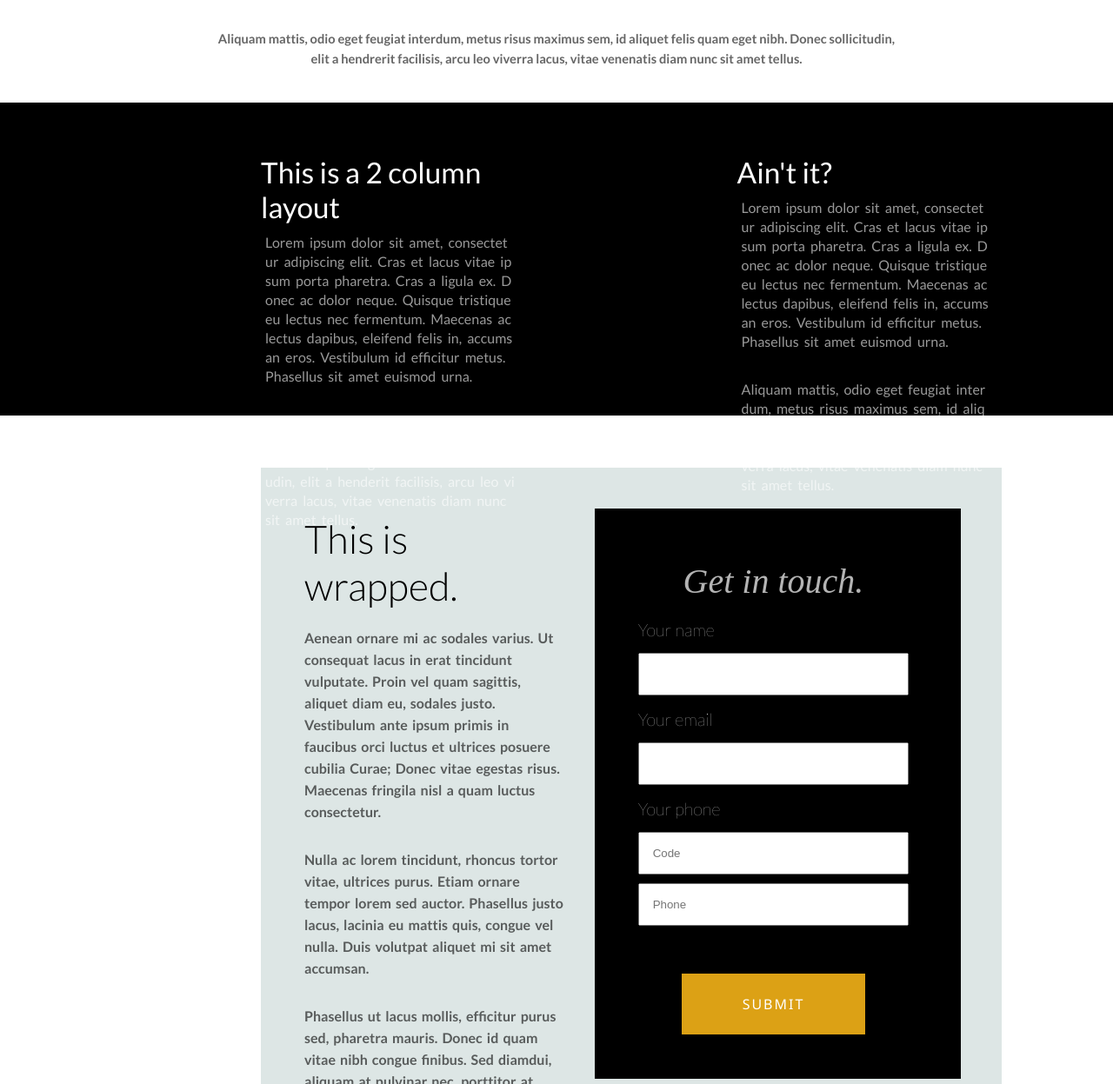
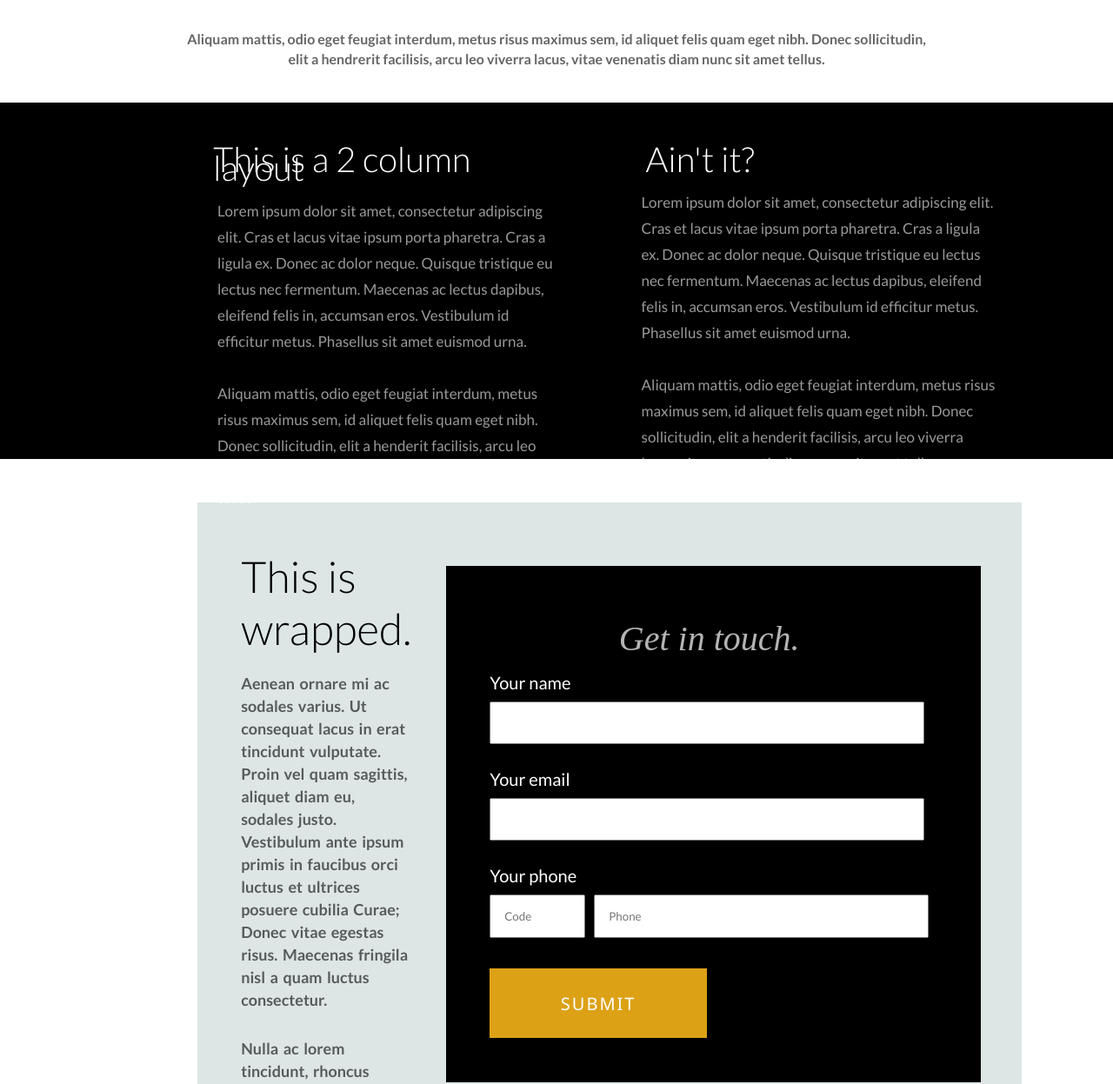
Before and after one commit to jrhfrncsk/jirahbearsite, a plain HTML site: page index.html in a window 1280 px wide. Shown: the part 913-2160 px from the top of the page at 87% size. Drawn offline with Linux system fonts and the light colour scheme.

Commit message:
updated html/css

```diff
--- a/index.html
+++ b/index.html
@@ -52,26 +52,16 @@
 
            <!--2 Column Layout-->
             <div class="row">
-                <div class="column">
-                    <!-- <div class="bigtxt"> -->
+                <div class="column-left">
                         <h2>This is a 2 column layout</h2>
-                    <!-- </div> -->
-                        <!-- <div class="smalltxt"> -->
                             <p>Lorem ipsum dolor sit amet, consectetur adipiscing elit. Cras et lacus vitae ipsum porta pharetra. Cras a ligula ex. Donec ac dolor neque. Quisque tristique eu lectus nec fermentum. Maecenas ac lectus dapibus, eleifend felis in, accumsan eros. Vestibulum id efficitur metus. Phasellus sit amet euismod urna.</p>
-                            <br>
                             <p>Aliquam mattis, odio eget feugiat interdum, metus risus maximus sem, id aliquet felis quam eget nibh. Donec sollicitudin, elit a henderit facilisis, arcu leo viverra lacus, vitae venenatis diam nunc sit amet tellus.</p>
-                        <!-- </div> -->
                 </div>
 
-                <div class="column">
-                    <!-- <div class="bigtxt"> -->
+                <div class="column-right">
                         <h2>Ain't it?</h2>
-                    <!-- </div> -->
-                        <!-- <div class="smalltxt"> -->
                             <p>Lorem ipsum dolor sit amet, consectetur adipiscing elit. Cras et lacus vitae ipsum porta pharetra. Cras a ligula ex. Donec ac dolor neque. Quisque tristique eu lectus nec fermentum. Maecenas ac lectus dapibus, eleifend felis in, accumsan eros. Vestibulum id efficitur metus. Phasellus sit amet euismod urna.</p>
-                            <br>
                             <p>Aliquam mattis, odio eget feugiat interdum, metus risus maximus sem, id aliquet felis quam eget nibh. Donec sollicitudin, elit a henderit facilisis, arcu leo viverra lacus, vitae venenatis diam nunc sit amet tellus.</p>
-                        <!-- </div> -->
                 </div>
               </div>
 
@@ -92,15 +82,24 @@
                                 <h3>Your name</h3>
                                 <input type="text" class="input-field" placeholder="">
                                 <br>
+                                <br>
                                 <h3>Your email</h3>
                                 <input type="text" class="input-field" placeholder="">
+                                <br>
+                                <br>
+                                <h3>Your phone</h3>
+                            <div class="form-group">
+                                <div class="code">
+                                    <input type="text" class="input-field" placeholder="Code">
+                                </div>
+                                <div class="phone">
+                                    <input type="text" class="input-field" placeholder="Phone">
+                                </div>
+                            </div>
 
-                            <div class="form-group">
-                                <h3>Your phone</h3>
-                                    <input type="text" class="input-field" placeholder="Code">
-                                    <input type="text" class="input-field" placeholder="Phone">
+                            <div class="button">
+                                <button type="button" style="background-color: #dca115;">SUBMIT</button>
                             </div>
-                            <button type="button" style="background-color: #dca115;">SUBMIT</button>
                         </form>
                     </div>
               </div>
--- a/styles.css
+++ b/styles.css
@@ -166,7 +166,7 @@ button {
 
 .container p {
     font-family: 'Lato', sans-serif;
-    font-size: 11pt;
+    font-size: 12pt;
     font-weight: bold;
     text-align: center;
     line-height: 10pt;
@@ -182,38 +182,77 @@ button {
     padding-left: 100px;
     padding-right: 100px;
     margin-right: -15px;
-    padding-bottom: 50px;
+    padding-bottom: 100px;
     background-color: black;
 }
 
-.row .column {
+.row .column-left {
     float: left;
     width: 100%;
-    padding-right: 50px;
+    padding-right: 10px;
     padding-left: 200px;
     height: 300px;
     background-color: black;
     color: white;
-
 }
 
-/* .bigtxt {
+.row .column-left h2 {
+    color: white;
+    text-align: left;
+    font-size: 40px;
+    font-weight: 300;
+    line-height: 10px;
     padding-top: 50px;
-    text-align: left;
-    font-size: 20pt;
+    padding-left: 5px;
+    margin-left: -60px;
     font-family: Lato, Helvetica, sans-serif;
-    font-weight: 200;
 }
 
-.smalltxt {
+.row .column-left p {
     color: white;
+    padding-top: 30px;
+    margin-left: -50px;
+    text-align: left;
+    font-family: Lato, Arial, Helvetica, sans-serif;
+    font-weight: normal;
+    font-size: 17px;
+    line-height: 30px;
+}
+
+.row .column-right {
+    float: left;
+    width: 100%;
+    padding-right: 10px;
+    padding-left: 200px;
+    height: 300px;
+    background-color: black;
+    color: white;
+}
+
+.row .column-right h2 {
+    color: white;
+    text-align: left;
+    font-size: 40px;
+    font-weight: 300;
+    line-height: 10px;
+    padding-top: 50px;
+    padding-left: 5px;
+    margin-left: -110px;
     font-family: Lato, Helvetica, sans-serif;
+}
+
+.row .column-right p {
+    color: white;
+    padding-top: 30px;
+    margin-left: -110px;
+    margin-right: 40px;
+    text-align: left;
+    font-family: Lato, Arial, Helvetica, sans-serif;
     font-weight: normal;
-    text-align: left;
-    font-size: 11pt;
-    margin: 5px;
-    line-height: 200px;
-} */
+    font-size: 17px;
+    line-height: 30px;
+}
+
 
 .row .column h2 {
     padding-top: 50px;
@@ -250,8 +289,10 @@ button {
     display: flex;
     justify-content: center;
     background: #ffffff;
-    margin: 60px 0;
-    padding-left: 300px;
+    margin: 50px 0;
+    margin-right: 80px;
+    padding-right: -10px;
+    padding-left: 250px;
 }
 
 .contacts > * {
@@ -271,9 +312,9 @@ button {
     padding-top: 35px;
     padding-bottom: 5px;
     text-align: left;
-    font-size: 45px;
+    font-size: 50px;
     font-weight: 300;
-    font-family: Lato, Helvetica, sans-serif;
+    font-family: Lato, Arial, Helvetica, sans-serif;
 }
 
 .contacts .first-container p {
@@ -281,8 +322,8 @@ button {
     padding-bottom: 15px;
     text-align: left;
     white-space: inherit;
-    line-height: 25px;
-    font-size: 16px;
+    line-height: 26px;
+    font-size: 18px;
     font-weight: 600;
     word-spacing: 2px;
     font-family: Lato, Arial, Helvetica, sans-serif;
@@ -293,11 +334,11 @@ button {
     justify-content: center;
     align-items: center;
     padding: 20px;
-    padding-left: 15px;
+    padding-bottom: 10px;
 }
 
 .contacts .second-container input {
-   width: 100%;
+   width: 500px;
    height: max-content;
    padding: 15px 30px;
    padding-left: 15px;
@@ -305,7 +346,7 @@ button {
    align-items: center;
 }
 
-.contacts .second-container form{
+.contacts .second-container form {
     background-color: black;
     padding: 60px;
     padding-left: 50px;
@@ -313,7 +354,7 @@ button {
     padding-bottom: 1px;
     margin-bottom: 90px;
     margin-right: 20pt;
-    margin-top: 20pt;
+    margin-top: 40pt;
 }
 
 .contacts .second-container h2 {
@@ -325,22 +366,61 @@ button {
     padding-bottom: 10px;
 }
 
-.contacts .second-container button {
-    height: 70px;
-    align-items: inherit;
-}
-
 .contacts .second-container h3 {
     color: white;
     font-weight: lighter;
     font-size: 20px;
     font-style: normal;
-    font-weight: lighter;
+    font-weight: normal;
     text-align: left;
-    padding-top: 10px;
-    padding-bottom: 10px;
-    font-family: Lato, Helvetica, sans-serif;
+    padding-top: 5px;
+    padding-bottom: 5px;
+    font-family: Lato, Roboto, sans-serif;
 }
+
+.form-group {
+    background-color: black;
+    width: 85%;
+    display: flex;
+    justify-content: space-between;
+    align-items: center;
+    font-family: Lato, Roboto, sans-serif;
+}
+
+.form-group .code {
+    width: 10px;
+    padding-right: 120px;
+    height: max-content;
+    align-items: left;
+}
+
+.form-group .code input {
+    width: 110px;
+    font-family: Lato, Roboto, sans-serif;
+}
+
+.form-group .phone input {
+    width: 385px;
+    font-family: Lato, Roboto, sans-serif;
+}
+
+.form-group .phone {
+    height: max-content;
+    align-items: right;
+}
+
+.second-container .button {
+    align-items: left;
+    margin-left: -50px;
+    margin-top: -20px;
+}
+.contacts .second-container button {
+    height: 80px;
+    width: 250px;
+    align-items: left;
+    font-size: 20px;
+}
+
 
 .footer {
     background-color: #111111;
@@ -376,6 +456,7 @@ button {
 
 .footer .right-container p {
     padding-top: 50px;
+    padding-right: 25px;
     font-weight: lighter;
     font-size: 10pt;
     line-height: 2px;
@@ -383,7 +464,8 @@ button {
 }
 
 .footer .right-container span {
-    opacity: 50%;
+    opacity: 70%;
+    padding-right: 25px;
     font-size: 10pt;
     color: #dde6e5;
 }
```
